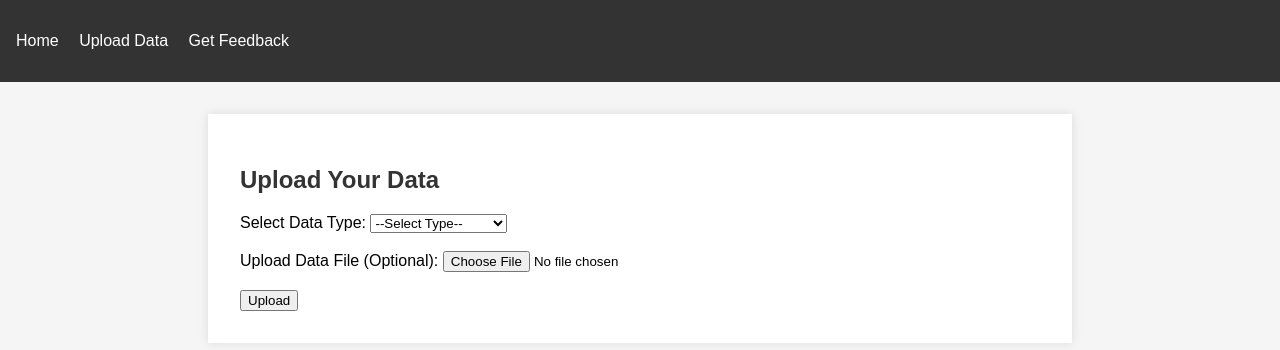
After one commit to ague08/de-anonymization-review-platform, a Flask app: page /upload in a window 1280 px wide. The commit adds this page. Shown: the top 350 px of the page. Run offline with Flask 3, Linux system fonts and the light colour scheme.

Commit message:
Enhanced platform to allow data type selection or file upload for feedback and risk assessment

```diff
--- a/app/routes.py
+++ b/app/routes.py
@@ -1,56 +1,133 @@
-from flask import Blueprint, request, jsonify
+from flask import Blueprint, request, jsonify, render_template
 import pandas as pd
-import numpy as np
 
 main = Blueprint('main', __name__)
 
 @main.route('/')
 def index():
-    return "De-Anonymization Review Platform"
+    return render_template('index.html')
+
+@main.route('/upload')
+def upload():
+    return render_template('upload.html')
+
+@main.route('/feedback')
+def feedback():
+    return render_template('feedback.html')
 
 @main.route('/upload', methods=['POST'])
 def upload_file():
+    data_type = request.form.get('dataType')
     if 'file' not in request.files:
-        return jsonify({"error": "No file part"})
+        if not data_type:
+            return jsonify({"error": "No file part and no data type specified"})
+        return render_template('result.html', data_type=data_type, risk_results=get_state_of_art_info(data_type))
+
     file = request.files['file']
     if file.filename == '':
-        return jsonify({"error": "No selected file"})
+        if not data_type:
+            return jsonify({"error": "No selected file and no data type specified"})
+        return render_template('result.html', data_type=data_type, risk_results=get_state_of_art_info(data_type))
+
     data = pd.read_csv(file)
-    # Here, you'll integrate your risk assessment and de-anonymization risk analysis
-    risk_results = assess_deanonymization_risk(data)
-    return jsonify(risk_results)
+    if not data_type:
+        data_type = detect_data_type(data)
 
-def assess_deanonymization_risk(data):
-    # Placeholder function for de-anonymization risk assessment
-    risk = {
-        "k_anonymity": calculate_k_anonymity(data),
-        "l_diversity": calculate_l_diversity(data),
-        "t_closeness": calculate_t_closeness(data)
-    }
+    risk_results = assess_deanonymization_risk(data, data_type)
+    return render_template('result.html', data_type=data_type, risk_results=risk_results)
+
+@main.route('/feedback', methods=['POST'])
+def get_feedback():
+    data_type = request.form.get('dataType')
+    if not data_type:
+        return jsonify({"error": "No data type specified"})
+    feedback_info = get_state_of_art_info(data_type)
+    return render_template('result.html', data_type=data_type, risk_results=feedback_info)
+
+def detect_data_type(data):
+    if 'gene' in data.columns or 'sequence' in data.columns:
+        return 'genomic'
+    elif 'ecg_signal' in data.columns or 'heart_rate' in data.columns:
+        return 'ecg'
+    elif 'image' in data.columns or 'brain_activity' in data.columns:
+        return 'neuroimaging'
+    elif 'patient_id' in data.columns or 'diagnosis' in data.columns:
+        return 'ehr'
+    else:
+        return 'unknown'
+
+def assess_deanonymization_risk(data, data_type):
+    risk = {}
+    if data_type == 'genomic':
+        risk = assess_genomic_risk(data)
+    elif data_type == 'ecg':
+        risk = assess_ecg_risk(data)
+    elif data_type == 'neuroimaging':
+        risk = assess_neuroimaging_risk(data)
+    elif data_type == 'ehr':
+        risk = assess_ehr_risk(data)
     return risk
 
-def calculate_k_anonymity(data):
-    # Example k-anonymity calculation
-    quasi_identifiers = ['age', 'gender', 'zip_code']  # replace with actual column names
-    k = min(data.groupby(quasi_identifiers).size())
-    return k
+def assess_genomic_risk(data):
+    return {"risk": "genomic risk assessment results"}
 
-def calculate_l_diversity(data):
-    # Example l-diversity calculation
-    sensitive_attribute = 'disease'  # replace with actual column name
-    quasi_identifiers = ['age', 'gender', 'zip_code']  # replace with actual column names
-    diversity = data.groupby(quasi_identifiers)[sensitive_attribute].nunique().min()
-    return diversity
+def assess_ecg_risk(data):
+    return {"risk": "ECG risk assessment results"}
 
-def calculate_t_closeness(data):
-    # Example t-closeness calculation
-    sensitive_attribute = 'disease'  # replace with actual column name
-    quasi_identifiers = ['age', 'gender', 'zip_code']  # replace with actual column names
-    overall_distribution = data[sensitive_attribute].value_counts(normalize=True)
-    t_closeness = float('inf')
-    for _, group in data.groupby(quasi_identifiers):
-        group_distribution = group[sensitive_attribute].value_counts(normalize=True)
-        distance = np.sum(np.abs(overall_distribution - group_distribution))
-        if distance < t_closeness:
-            t_closeness = distance
-    return t_closeness
+def assess_neuroimaging_risk(data):
+    return {"risk": "neuroimaging risk assessment results"}
+
+def assess_ehr_risk(data):
+    return {"risk": "EHR risk assessment results"}
+
+def get_state_of_art_info(data_type):
+    info = {}
+    if data_type == 'genomic':
+        info = {
+            "description": "State-of-the-art techniques and risks for genomic data.",
+            "papers": [
+                {"title": "Paper 1", "link": "http://example.com/paper1"},
+                {"title": "Paper 2", "link": "http://example.com/paper2"}
+            ],
+            "github_repos": [
+                {"title": "Repo 1", "link": "http://github.com/repo1"},
+                {"title": "Repo 2", "link": "http://github.com/repo2"}
+            ]
+        }
+    elif data_type == 'ecg':
+        info = {
+            "description": "State-of-the-art techniques and risks for ECG data.",
+            "papers": [
+                {"title": "Paper 1", "link": "http://example.com/paper1"},
+                {"title": "Paper 2", "link": "http://example.com/paper2"}
+            ],
+            "github_repos": [
+                {"title": "Repo 1", "link": "http://github.com/repo1"},
+                {"title": "Repo 2", "link": "http://github.com/repo2"}
+            ]
+        }
+    elif data_type == 'neuroimaging':
+        info = {
+            "description": "State-of-the-art techniques and risks for neuroimaging data.",
+            "papers": [
+                {"title": "Paper 1", "link": "http://example.com/paper1"},
+                {"title": "Paper 2", "link": "http://example.com/paper2"}
+            ],
+            "github_repos": [
+                {"title": "Repo 1", "link": "http://github.com/repo1"},
+                {"title": "Repo 2", "link": "http://github.com/repo2"}
+            ]
+        }
+    elif data_type == 'ehr':
+        info = {
+            "description": "State-of-the-art techniques and risks for EHR data.",
+            "papers": [
+                {"title": "Paper 1", "link": "http://example.com/paper1"},
+                {"title": "Paper 2", "link": "http://example.com/paper2"}
+            ],
+            "github_repos": [
+                {"title": "Repo 1", "link": "http://github.com/repo1"},
+                {"title": "Repo 2", "link": "http://github.com/repo2"}
+            ]
+        }
+    return info
--- a/app/static/css/style.css
+++ b/app/static/css/style.css
@@ -0,0 +1,39 @@
+body {
+    font-family: Arial, sans-serif;
+    margin: 0;
+    padding: 0;
+    background-color: #f5f5f5;
+}
+
+nav {
+    background-color: #333;
+    color: white;
+    padding: 1em;
+}
+
+nav ul {
+    list-style: none;
+    padding: 0;
+}
+
+nav ul li {
+    display: inline;
+    margin-right: 1em;
+}
+
+nav ul li a {
+    color: white;
+    text-decoration: none;
+}
+
+.container {
+    padding: 2em;
+    background-color: white;
+    margin: 2em auto;
+    max-width: 800px;
+    box-shadow: 0 0 10px rgba(0, 0, 0, 0.1);
+}
+
+h1, h2, h3 {
+    color: #333;
+}
--- /dev/null
+++ b/app/static/js/main.js
@@ -0,0 +1,21 @@
+document.getElementById('uploadForm').onsubmit = async function(event) {
+    event.preventDefault();
+    const formData = new FormData(this);
+    const response = await fetch('/upload', {
+        method: 'POST',
+        body: formData
+    });
+    const result = await response.json();
+    document.getElementById('result').textContent = JSON.stringify(result, null, 2);
+};
+
+document.getElementById('feedbackForm').onsubmit = async function(event) {
+    event.preventDefault();
+    const formData = new FormData(this);
+    const response = await fetch('/feedback', {
+        method: 'POST',
+        body: formData
+    });
+    const result = await response.json();
+    document.getElementById('feedbackResult').textContent = JSON.stringify(result, null, 2);
+};
--- /dev/null
+++ b/app/templates/base.html
@@ -0,0 +1,23 @@
+<!DOCTYPE html>
+<html lang="en">
+<head>
+    <meta charset="UTF-8">
+    <meta name="viewport" content="width=device-width, initial-scale=1.0">
+    <title>De-Anonymization Review Platform</title>
+    <link rel="stylesheet" href="{{ url_for('static', filename='css/style.css') }}">
+</head>
+<body>
+    <nav>
+        <ul>
+            <li><a href="{{ url_for('main.index') }}">Home</a></li>
+            <li><a href="{{ url_for('main.upload') }}">Upload Data</a></li>
+            <li><a href="{{ url_for('main.feedback') }}">Get Feedback</a></li>
+        </ul>
+    </nav>
+    <div class="container">
+        {% block content %}
+        {% endblock %}
+    </div>
+    <script src="{{ url_for('static', filename='js/main.js') }}"></script>
+</body>
+</html>
--- /dev/null
+++ b/app/templates/upload.html
@@ -0,0 +1,21 @@
+{% extends "base.html" %}
+
+{% block content %}
+<h2>Upload Your Data</h2>
+<form id="uploadForm" action="{{ url_for('main.upload_file') }}" method="post" enctype="multipart/form-data">
+    <label for="dataType">Select Data Type:</label>
+    <select name="dataType" id="dataType">
+        <option value="">--Select Type--</option>
+        <option value="genomic">Genomic Data</option>
+        <option value="ecg">ECG Data</option>
+        <option value="neuroimaging">Neuroimaging Data</option>
+        <option value="ehr">EHR Data</option>
+    </select>
+    <br><br>
+    <label for="file">Upload Data File (Optional):</label>
+    <input type="file" name="file" id="file">
+    <br><br>
+    <input type="submit" value="Upload">
+</form>
+<div id="result"></div>
+{% endblock %}
```
Also changed, not shown: app/templates/feedback.html (added, +17 -0 lines), app/templates/index.html (+7 -15 lines), app/templates/result.html (added, +8 -0 lines), tests/test_app.py (+24 -10 lines).
